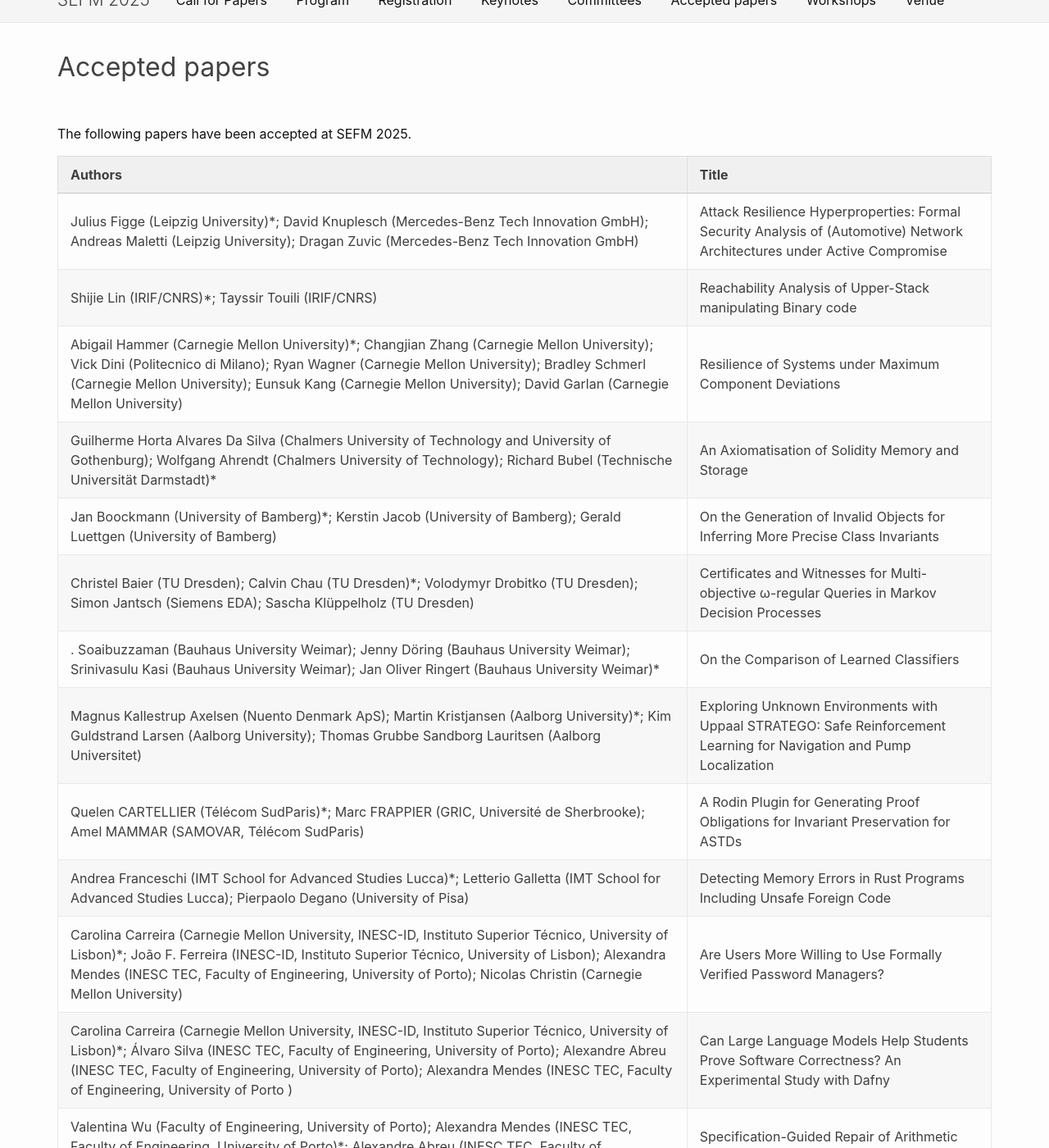
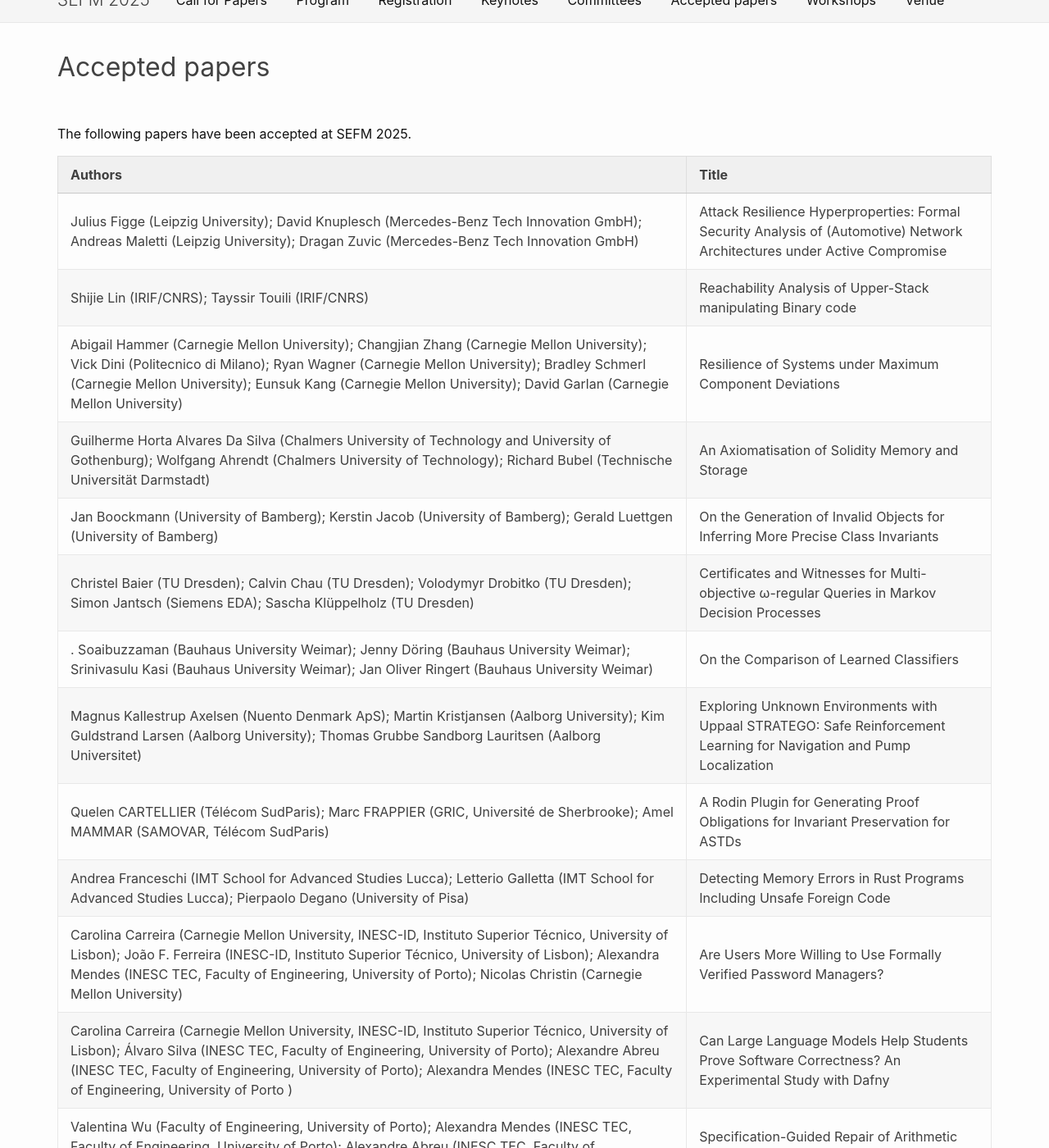
Before and after one commit to sefm-conference/2025, a Jekyll site: the page built from _pages/acceptedpapers.md, in a window 1280 px wide and 1400 px high, scrolled down 665 px. Shown: the whole window at 82% size. Built offline with Jekyll 4.4.1, drawn with Linux system fonts in a browser that asks for light colours; some of the changed text lies outside the part shown.

```diff
--- a/_pages/acceptedpapers.md
+++ b/_pages/acceptedpapers.md
@@ -15,18 +15,18 @@ The following papers have been accepted at SEFM 2025.
 
 | Authors | Title |
 | ------- | ----- |
-| Julius Figge (Leipzig University)*; David Knuplesch (Mercedes-Benz Tech Innovation GmbH); Andreas Maletti (Leipzig University); Dragan Zuvic (Mercedes-Benz Tech Innovation GmbH) | Attack Resilience Hyperproperties: Formal Security Analysis of (Automotive) Network Architectures under Active Compromise |
-| Shijie Lin (IRIF/CNRS)*; Tayssir Touili (IRIF/CNRS) | Reachability Analysis of Upper-Stack manipulating Binary code |
-| Abigail Hammer (Carnegie Mellon University)*; Changjian Zhang (Carnegie Mellon University); Vick Dini (Politecnico di Milano); Ryan Wagner (Carnegie Mellon University); Bradley Schmerl (Carnegie Mellon University); Eunsuk Kang (Carnegie Mellon University); David Garlan (Carnegie Mellon University) | Resilience of Systems under Maximum Component Deviations |
-| Guilherme Horta Alvares Da Silva (Chalmers University of Technology and University of Gothenburg); Wolfgang Ahrendt (Chalmers University of Technology); Richard Bubel (Technische Universität Darmstadt)* | An Axiomatisation of Solidity Memory and Storage |
-| Jan Boockmann (University of Bamberg)*; Kerstin Jacob (University of Bamberg); Gerald Luettgen (University of Bamberg) | On the Generation of Invalid Objects for Inferring More Precise Class Invariants |
-| Christel Baier (TU Dresden); Calvin Chau (TU Dresden)*; Volodymyr Drobitko (TU Dresden); Simon Jantsch (Siemens EDA); Sascha Klüppelholz (TU Dresden) | Certificates and Witnesses for Multi-objective ω-regular Queries in Markov Decision Processes |
-| . Soaibuzzaman (Bauhaus University Weimar); Jenny Döring (Bauhaus University Weimar); Srinivasulu Kasi (Bauhaus University Weimar); Jan Oliver Ringert (Bauhaus University Weimar)* | On the Comparison of Learned Classifiers |
-| Magnus Kallestrup Axelsen (Nuento Denmark ApS); Martin Kristjansen (Aalborg University)*; Kim Guldstrand Larsen (Aalborg University); Thomas Grubbe Sandborg Lauritsen (Aalborg Universitet) | Exploring Unknown Environments with Uppaal STRATEGO: Safe Reinforcement Learning for Navigation and Pump Localization |
-| Quelen CARTELLIER (Télécom SudParis)*; Marc FRAPPIER (GRIC, Université de Sherbrooke); Amel MAMMAR (SAMOVAR, Télécom SudParis) | A Rodin Plugin for Generating Proof Obligations for Invariant Preservation for ASTDs |
-| Andrea Franceschi (IMT School for Advanced Studies Lucca)*; Letterio Galletta (IMT School for Advanced Studies Lucca); Pierpaolo Degano (University of Pisa) | Detecting Memory Errors in Rust Programs Including Unsafe Foreign Code |
-| Carolina Carreira (Carnegie Mellon University, INESC-ID, Instituto Superior Técnico, University of Lisbon)*; João F. Ferreira (INESC-ID, Instituto Superior Técnico, University of Lisbon); Alexandra Mendes (INESC TEC, Faculty of Engineering, University of Porto); Nicolas Christin (Carnegie Mellon University) | Are Users More Willing to Use Formally Verified Password Managers? |
-| Carolina Carreira (Carnegie Mellon University, INESC-ID, Instituto Superior Técnico, University of Lisbon)*; Álvaro Silva (INESC TEC, Faculty of Engineering, University of Porto); Alexandre Abreu (INESC TEC, Faculty of Engineering, University of Porto); Alexandra Mendes (INESC TEC, Faculty of Engineering, University of Porto	) | Can Large Language Models Help Students Prove Software Correctness? An Experimental Study with Dafny |
-| Valentina Wu (Faculty of Engineering, University of Porto); Alexandra Mendes (INESC TEC, Faculty of Engineering, University of Porto)*; Alexandre Abreu (INESC TEC, Faculty of Engineering, University of Porto) | Specification-Guided Repair of Arithmetic Errors in Dafny Programs using LLMs |
-| Henriette Färber (Karlsruhe Institut für Technologie)*; Romain Pascual (CentraleSupélec, Université Paris-Saclay); Terru Stübinger (Karlsruhe Institut für Technologie); Mattias Ulbrich (Karlsruhe Institut für Technologie) | Observable Semantics for Characterising Consistency Between Heterogenous Models |
-| Katrine Christensen (IT University of Copenhagen); Mahsa Varshosaz (IT University of Copenhagen); Raúl Pardo (IT University of Copenhagen)* | ProbTest: Unit Testing for Probabilistic Programs |
+| Julius Figge (Leipzig University); David Knuplesch (Mercedes-Benz Tech Innovation GmbH); Andreas Maletti (Leipzig University); Dragan Zuvic (Mercedes-Benz Tech Innovation GmbH) | Attack Resilience Hyperproperties: Formal Security Analysis of (Automotive) Network Architectures under Active Compromise |
+| Shijie Lin (IRIF/CNRS); Tayssir Touili (IRIF/CNRS) | Reachability Analysis of Upper-Stack manipulating Binary code |
+| Abigail Hammer (Carnegie Mellon University); Changjian Zhang (Carnegie Mellon University); Vick Dini (Politecnico di Milano); Ryan Wagner (Carnegie Mellon University); Bradley Schmerl (Carnegie Mellon University); Eunsuk Kang (Carnegie Mellon University); David Garlan (Carnegie Mellon University) | Resilience of Systems under Maximum Component Deviations |
+| Guilherme Horta Alvares Da Silva (Chalmers University of Technology and University of Gothenburg); Wolfgang Ahrendt (Chalmers University of Technology); Richard Bubel (Technische Universität Darmstadt) | An Axiomatisation of Solidity Memory and Storage |
+| Jan Boockmann (University of Bamberg); Kerstin Jacob (University of Bamberg); Gerald Luettgen (University of Bamberg) | On the Generation of Invalid Objects for Inferring More Precise Class Invariants |
+| Christel Baier (TU Dresden); Calvin Chau (TU Dresden); Volodymyr Drobitko (TU Dresden); Simon Jantsch (Siemens EDA); Sascha Klüppelholz (TU Dresden) | Certificates and Witnesses for Multi-objective ω-regular Queries in Markov Decision Processes |
+| . Soaibuzzaman (Bauhaus University Weimar); Jenny Döring (Bauhaus University Weimar); Srinivasulu Kasi (Bauhaus University Weimar); Jan Oliver Ringert (Bauhaus University Weimar) | On the Comparison of Learned Classifiers |
+| Magnus Kallestrup Axelsen (Nuento Denmark ApS); Martin Kristjansen (Aalborg University); Kim Guldstrand Larsen (Aalborg University); Thomas Grubbe Sandborg Lauritsen (Aalborg Universitet) | Exploring Unknown Environments with Uppaal STRATEGO: Safe Reinforcement Learning for Navigation and Pump Localization |
+| Quelen CARTELLIER (Télécom SudParis); Marc FRAPPIER (GRIC, Université de Sherbrooke); Amel MAMMAR (SAMOVAR, Télécom SudParis) | A Rodin Plugin for Generating Proof Obligations for Invariant Preservation for ASTDs |
+| Andrea Franceschi (IMT School for Advanced Studies Lucca); Letterio Galletta (IMT School for Advanced Studies Lucca); Pierpaolo Degano (University of Pisa) | Detecting Memory Errors in Rust Programs Including Unsafe Foreign Code |
+| Carolina Carreira (Carnegie Mellon University, INESC-ID, Instituto Superior Técnico, University of Lisbon); João F. Ferreira (INESC-ID, Instituto Superior Técnico, University of Lisbon); Alexandra Mendes (INESC TEC, Faculty of Engineering, University of Porto); Nicolas Christin (Carnegie Mellon University) | Are Users More Willing to Use Formally Verified Password Managers? |
+| Carolina Carreira (Carnegie Mellon University, INESC-ID, Instituto Superior Técnico, University of Lisbon); Álvaro Silva (INESC TEC, Faculty of Engineering, University of Porto); Alexandre Abreu (INESC TEC, Faculty of Engineering, University of Porto); Alexandra Mendes (INESC TEC, Faculty of Engineering, University of Porto	) | Can Large Language Models Help Students Prove Software Correctness? An Experimental Study with Dafny |
+| Valentina Wu (Faculty of Engineering, University of Porto); Alexandra Mendes (INESC TEC, Faculty of Engineering, University of Porto); Alexandre Abreu (INESC TEC, Faculty of Engineering, University of Porto) | Specification-Guided Repair of Arithmetic Errors in Dafny Programs using LLMs |
+| Henriette Färber (Karlsruhe Institut für Technologie); Romain Pascual (CentraleSupélec, Université Paris-Saclay); Terru Stübinger (Karlsruhe Institut für Technologie); Mattias Ulbrich (Karlsruhe Institut für Technologie) | Observable Semantics for Characterising Consistency Between Heterogenous Models |
+| Katrine Christensen (IT University of Copenhagen); Mahsa Varshosaz (IT University of Copenhagen); Raúl Pardo (IT University of Copenhagen) | ProbTest: Unit Testing for Probabilistic Programs |
```
